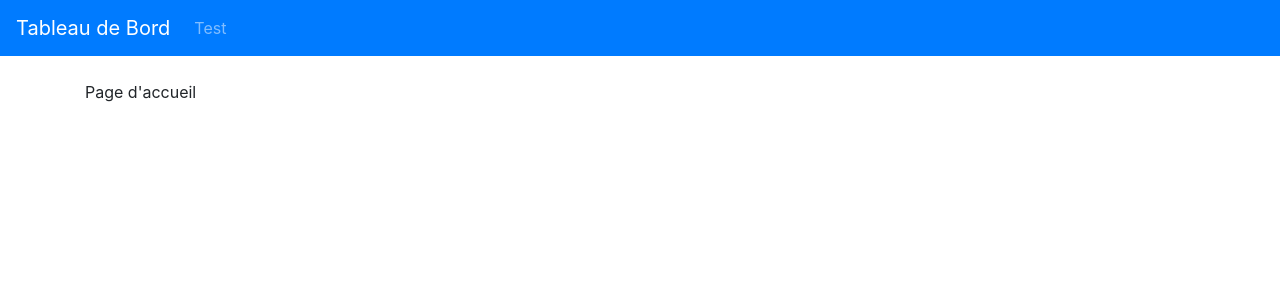
After one commit to audevald/Reservation_v2, a Symfony app: template templates/home.html.twig in a window 1280 px wide. The commit adds this page. Shown: the top 300 px of the page. Run offline with Twig, Linux system fonts and the light colour scheme; the template is opened without the code that fills it, so the values that code supplies are empty; some libraries are stand-ins or nearby versions.

Commit message:
Home + navbar

```diff
--- a/templates/base.html.twig
+++ b/templates/base.html.twig
@@ -2,11 +2,17 @@
 <html>
     <head>
         <meta charset="UTF-8">
-        <title>{% block title %}Welcome!{% endblock %}</title>
-        {% block stylesheets %}{% endblock %}
+        <title>{% block title %}Tableau de Bord{% endblock %}</title>
+        {% block stylesheets %}
+			<link rel="stylesheet" href="https://stackpath.bootstrapcdn.com/bootstrap/4.5.2/css/bootstrap.min.css" integrity="sha384-JcKb8q3iqJ61gNV9KGb8thSsNjpSL0n8PARn9HuZOnIxN0hoP+VmmDGMN5t9UJ0Z" crossorigin="anonymous">
+		{% endblock %}
     </head>
     <body>
         {% block body %}{% endblock %}
-        {% block javascripts %}{% endblock %}
+        {% block javascripts %}
+			<script src="https://code.jquery.com/jquery-3.5.1.slim.min.js" integrity="sha384-DfXdz2htPH0lsSSs5nCTpuj/zy4C+OGpamoFVy38MVBnE+IbbVYUew+OrCXaRkfj" crossorigin="anonymous"></script>
+			<script src="https://cdn.jsdelivr.net/npm/popper.js@1.16.1/dist/umd/popper.min.js" integrity="sha384-9/reFTGAW83EW2RDu2S0VKaIzap3H66lZH81PoYlFhbGU+6BZp6G7niu735Sk7lN" crossorigin="anonymous"></script>
+			<script src="https://stackpath.bootstrapcdn.com/bootstrap/4.5.2/js/bootstrap.min.js" integrity="sha384-B4gt1jrGC7Jh4AgTPSdUtOBvfO8shuf57BaghqFfPlYxofvL8/KUEfYiJOMMV+rV" crossorigin="anonymous"></script>
+		{% endblock %}
     </body>
 </html>
--- /dev/null
+++ b/templates/home.html.twig
@@ -0,0 +1,10 @@
+{% extends 'base.html.twig' %}
+
+{% block title 'Accueil' %}
+
+{% block body %}
+    {{ include('navbar.html.twig') }}
+    <div class="container mt-4">
+        Page d'accueil
+    </div>
+{% endblock %}
--- /dev/null
+++ b/templates/navbar.html.twig
@@ -0,0 +1,11 @@
+<nav class="navbar navbar-expand-lg navbar-dark bg-primary">
+  <a class="navbar-brand" href="{{ path('home') }}">Tableau de Bord</a>
+  <button class="navbar-toggler" type="button" data-toggle="collapse" data-target="#navbarNavAltMarkup" aria-controls="navbarNavAltMarkup" aria-expanded="false" aria-label="Toggle navigation">
+    <span class="navbar-toggler-icon"></span>
+  </button>
+  <div class="collapse navbar-collapse" id="navbarNavAltMarkup">
+    <div class="navbar-nav">
+      <a class="nav-link" href="#">Test</a>
+    </div>
+  </div>
+</nav>
```
Also changed, not shown: src/Controller/HomeController.php (added, +17 -0 lines).
